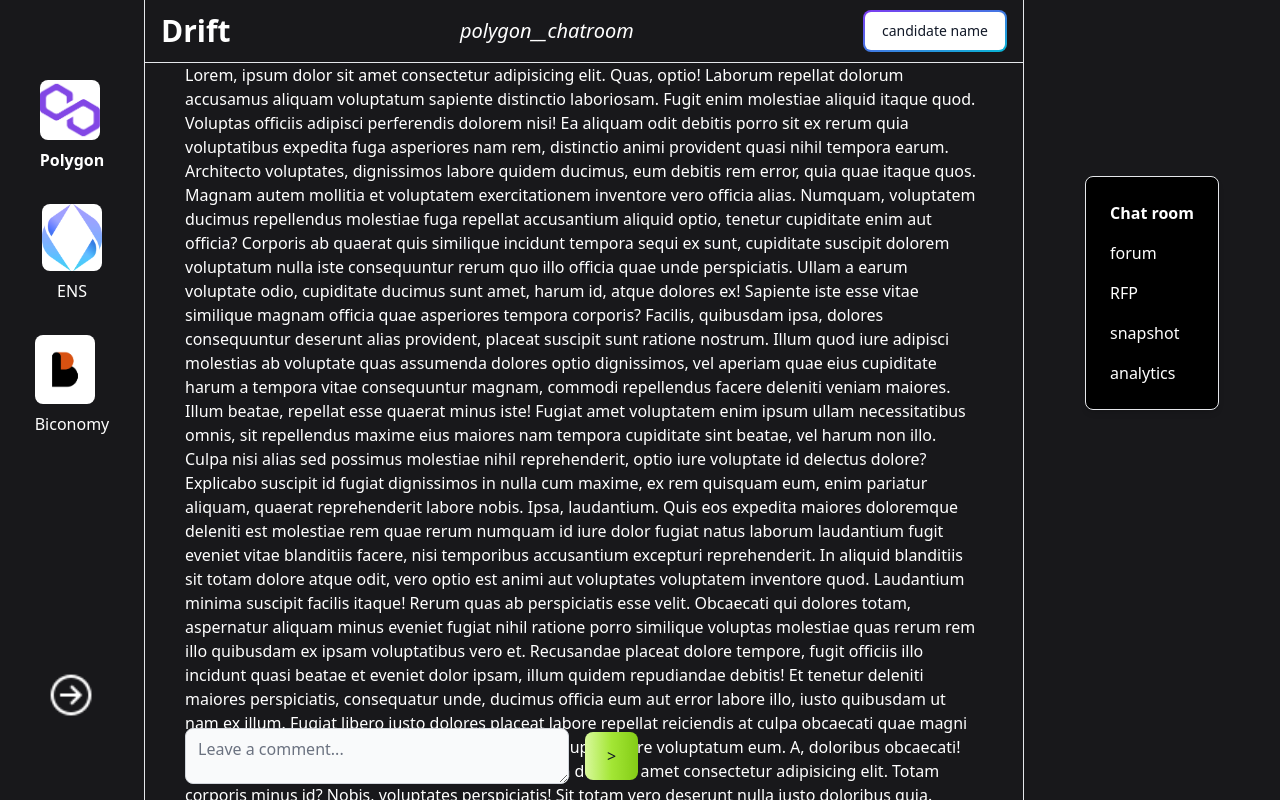
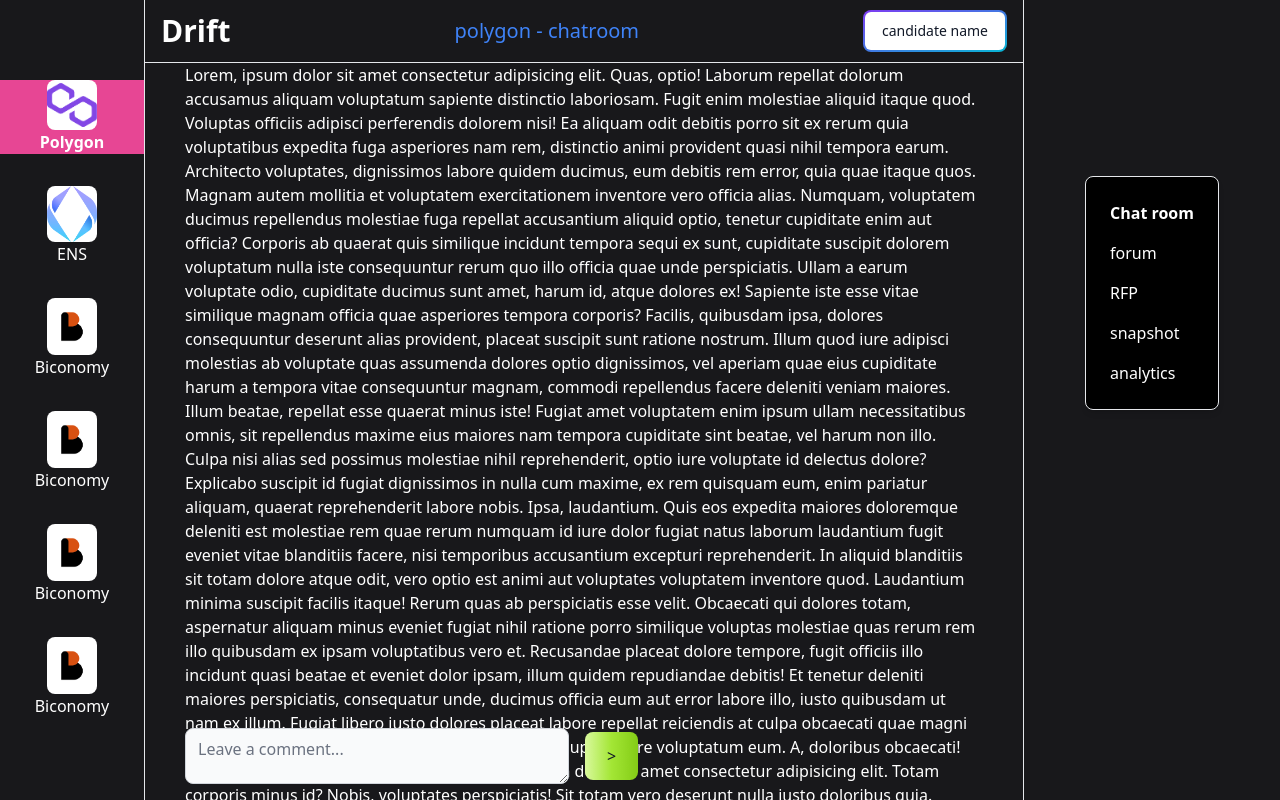
Before and after one commit to deependujha/drift-dao-app, a Next.js app in the folder frontend/: page /mainpage in a window 1280 px wide. Built offline with nearby package versions, Linux system fonts and the light colour scheme.

Commit message:
added css in scrollbar

```diff
--- a/frontend/components/layouts/Navbaar.jsx
+++ b/frontend/components/layouts/Navbaar.jsx
@@ -16,8 +16,8 @@ const Navbar_01 = ({ currLeft, currRight }) => {
         <Navbar.Toggle />
       </div>
       <Navbar.Collapse>
-        <div className="text-xl italic text-white">
-          {currLeft}__{currRight}
+        <div className="text-xl  text-blue-500">
+          {currLeft} - {currRight}
         </div>
       </Navbar.Collapse>
     </Navbar>
--- a/frontend/components/mainPage/DAOChannel.jsx
+++ b/frontend/components/mainPage/DAOChannel.jsx
@@ -1,27 +1,29 @@
-import React from "react";
-import Image from "next/image";
-import { motion } from "framer-motion";
+import React from 'react';
+import Image from 'next/image';
+import { motion } from 'framer-motion';
 
 const DAOChannel = ({ img, name, active }) => {
 	return (
-    <motion.div whileHover={{ scale: 0.9 }} whileTap={{ scale: 0.9 }}>
-      <div className="text-center">
+		<div className={`${active ? 'bg-pink-500' : ''}`}>
+			<motion.div whileHover={{ scale: 0.8 }} whileTap={{ scale: 0.9 }}>
+				<div className="flex justify-center justify-items-center">
 					<Image
 						src={img}
 						height={50}
-          width={60}
-          alt="myDao"
-          className="bg-white rounded-lg mb-2"
+						width={50}
+						alt={name}
+						className="bg-white rounded-lg"
 					/>
+				</div>
 				<div
 					className={`${
-            active === true ? "text-base font-extrabold" : "text-white"
+						active === true ? 'font-extrabold' : 'text-white'
 					}`}
 				>
 					{name}
 				</div>
+			</motion.div>
 		</div>
-    </motion.div>
 	);
 };
 
--- a/frontend/components/mainPage/leftcolumn/ExitButton.jsx
+++ b/frontend/components/mainPage/leftcolumn/ExitButton.jsx
@@ -4,7 +4,7 @@ import Image from "next/image";
 
 const ExitButton = () => {
   return (
-    <div className="absolute bottom-20 right-12">
+    <div className="bottom-20 right-12">
       <a href="#">
         <Image
           src="/mainPageLogo/forward-button.png"
--- a/frontend/components/mainPage/leftcolumn/LeftCol.jsx
+++ b/frontend/components/mainPage/leftcolumn/LeftCol.jsx
@@ -1,55 +1,409 @@
-import React from "react";
-import Image from "next/image";
-import DAOChannel from "../DAOChannel";
-import ExitButton from "./ExitButton";
+import React from 'react';
+import Image from 'next/image';
+import DAOChannel from '../DAOChannel';
+import ExitButton from './ExitButton';
+import SimpleBar from 'simplebar-react';
 
 const LeftCol = ({ currLeft, setCurrLeft }) => {
 	return (
-    <div className="sticky top-0 w-36 h-screen">
-      <div className="pt-16 grid justify-items-center text-center">
+		<div className="sticky top-0 w-36 overflow-auto ">
+			<SimpleBar style={{ maxHeight: "90vh" }}>
+				<div className="pt-16 grid text-center">
 					<div
 						className="my-4"
 						onClick={() => {
-            setCurrLeft("polygon");
+							setCurrLeft('polygon');
 						}}
-          style={{ cursor: "pointer" }}
+						style={{ cursor: 'pointer' }}
 					>
 						<DAOChannel
 							img="/mainPageLogo/polygon.png"
 							name="Polygon"
-            active={currLeft === "polygon"}
+							active={currLeft === 'polygon'}
 						/>
 					</div>
 					<div
 						className="my-4"
 						onClick={() => {
-            setCurrLeft("ENS");
+							setCurrLeft('ENS');
 						}}
-          style={{ cursor: "pointer" }}
+						style={{ cursor: 'pointer' }}
 					>
 						<DAOChannel
 							img="/mainPageLogo/ens.png"
 							name="ENS"
-            active={currLeft === "ENS"}
+							active={currLeft === 'ENS'}
 						/>
 					</div>
 					<div
 						className="my-4"
 						onClick={() => {
-            setCurrLeft("Biconomy");
+							setCurrLeft('Biconomy');
 						}}
-          style={{ cursor: "pointer" }}
+						style={{ cursor: 'pointer' }}
 					>
 						<DAOChannel
 							img="/mainPageLogo/bico.png"
 							name="Biconomy"
-            active={currLeft === "Biconomy"}
+							active={currLeft === 'Biconomy'}
+						/>
+					</div>
+					<div
+						className="my-4"
+						onClick={() => {
+							setCurrLeft('Biconomy');
+						}}
+						style={{ cursor: 'pointer' }}
+					>
+						<DAOChannel
+							img="/mainPageLogo/bico.png"
+							name="Biconomy"
+							active={currLeft === 'Biconomy'}
+						/>
+					</div>
+					<div
+						className="my-4"
+						onClick={() => {
+							setCurrLeft('Biconomy');
+						}}
+						style={{ cursor: 'pointer' }}
+					>
+						<DAOChannel
+							img="/mainPageLogo/bico.png"
+							name="Biconomy"
+							active={currLeft === 'Biconomy'}
+						/>
+					</div>
+					<div
+						className="my-4"
+						onClick={() => {
+							setCurrLeft('Biconomy');
+						}}
+						style={{ cursor: 'pointer' }}
+					>
+						<DAOChannel
+							img="/mainPageLogo/bico.png"
+							name="Biconomy"
+							active={currLeft === 'Biconomy'}
+						/>
+					</div>
+					<div
+						className="my-4"
+						onClick={() => {
+							setCurrLeft('Biconomy');
+						}}
+						style={{ cursor: 'pointer' }}
+					>
+						<DAOChannel
+							img="/mainPageLogo/bico.png"
+							name="Biconomy"
+							active={currLeft === 'Biconomy'}
+						/>
+					</div>
+					<div
+						className="my-4"
+						onClick={() => {
+							setCurrLeft('Biconomy');
+						}}
+						style={{ cursor: 'pointer' }}
+					>
+						<DAOChannel
+							img="/mainPageLogo/bico.png"
+							name="Biconomy"
+							active={currLeft === 'Biconomy'}
+						/>
+					</div>
+					<div
+						className="my-4"
+						onClick={() => {
+							setCurrLeft('Biconomy');
+						}}
+						style={{ cursor: 'pointer' }}
+					>
+						<DAOChannel
+							img="/mainPageLogo/bico.png"
+							name="Biconomy"
+							active={currLeft === 'Biconomy'}
+						/>
+					</div>
+					<div
+						className="my-4"
+						onClick={() => {
+							setCurrLeft('Biconomy');
+						}}
+						style={{ cursor: 'pointer' }}
+					>
+						<DAOChannel
+							img="/mainPageLogo/bico.png"
+							name="Biconomy"
+							active={currLeft === 'Biconomy'}
+						/>
+					</div>
+					<div
+						className="my-4"
+						onClick={() => {
+							setCurrLeft('Biconomy');
+						}}
+						style={{ cursor: 'pointer' }}
+					>
+						<DAOChannel
+							img="/mainPageLogo/bico.png"
+							name="Biconomy"
+							active={currLeft === 'Biconomy'}
+						/>
+					</div>
+					<div
+						className="my-4"
+						onClick={() => {
+							setCurrLeft('Biconomy');
+						}}
+						style={{ cursor: 'pointer' }}
+					>
+						<DAOChannel
+							img="/mainPageLogo/bico.png"
+							name="Biconomy"
+							active={currLeft === 'Biconomy'}
+						/>
+					</div>
+					<div
+						className="my-4"
+						onClick={() => {
+							setCurrLeft('Biconomy');
+						}}
+						style={{ cursor: 'pointer' }}
+					>
+						<DAOChannel
+							img="/mainPageLogo/bico.png"
+							name="Biconomy"
+							active={currLeft === 'Biconomy'}
+						/>
+					</div>
+					<div
+						className="my-4"
+						onClick={() => {
+							setCurrLeft('Biconomy');
+						}}
+						style={{ cursor: 'pointer' }}
+					>
+						<DAOChannel
+							img="/mainPageLogo/bico.png"
+							name="Biconomy"
+							active={currLeft === 'Biconomy'}
+						/>
+					</div>
+					<div
+						className="my-4"
+						onClick={() => {
+							setCurrLeft('Biconomy');
+						}}
+						style={{ cursor: 'pointer' }}
+					>
+						<DAOChannel
+							img="/mainPageLogo/bico.png"
+							name="Biconomy"
+							active={currLeft === 'Biconomy'}
+						/>
+					</div>
+					<div
+						className="my-4"
+						onClick={() => {
+							setCurrLeft('Biconomy');
+						}}
+						style={{ cursor: 'pointer' }}
+					>
+						<DAOChannel
+							img="/mainPageLogo/bico.png"
+							name="Biconomy"
+							active={currLeft === 'Biconomy'}
+						/>
+					</div>
+					<div
+						className="my-4"
+						onClick={() => {
+							setCurrLeft('Biconomy');
+						}}
+						style={{ cursor: 'pointer' }}
+					>
+						<DAOChannel
+							img="/mainPageLogo/bico.png"
+							name="Biconomy"
+							active={currLeft === 'Biconomy'}
+						/>
+					</div>
+					<div
+						className="my-4"
+						onClick={() => {
+							setCurrLeft('Biconomy');
+						}}
+						style={{ cursor: 'pointer' }}
+					>
+						<DAOChannel
+							img="/mainPageLogo/bico.png"
+							name="Biconomy"
+							active={currLeft === 'Biconomy'}
+						/>
+					</div>
+					<div
+						className="my-4"
+						onClick={() => {
+							setCurrLeft('Biconomy');
+						}}
+						style={{ cursor: 'pointer' }}
+					>
+						<DAOChannel
+							img="/mainPageLogo/bico.png"
+							name="Biconomy"
+							active={currLeft === 'Biconomy'}
+						/>
+					</div>
+					<div
+						className="my-4"
+						onClick={() => {
+							setCurrLeft('Biconomy');
+						}}
+						style={{ cursor: 'pointer' }}
+					>
+						<DAOChannel
+							img="/mainPageLogo/bico.png"
+							name="Biconomy"
+							active={currLeft === 'Biconomy'}
+						/>
+					</div>
+					<div
+						className="my-4"
+						onClick={() => {
+							setCurrLeft('Biconomy');
+						}}
+						style={{ cursor: 'pointer' }}
+					>
+						<DAOChannel
+							img="/mainPageLogo/bico.png"
+							name="Biconomy"
+							active={currLeft === 'Biconomy'}
+						/>
+					</div>
+					<div
+						className="my-4"
+						onClick={() => {
+							setCurrLeft('Biconomy');
+						}}
+						style={{ cursor: 'pointer' }}
+					>
+						<DAOChannel
+							img="/mainPageLogo/bico.png"
+							name="Biconomy"
+							active={currLeft === 'Biconomy'}
+						/>
+					</div>
+					<div
+						className="my-4"
+						onClick={() => {
+							setCurrLeft('Biconomy');
+						}}
+						style={{ cursor: 'pointer' }}
+					>
+						<DAOChannel
+							img="/mainPageLogo/bico.png"
+							name="Biconomy"
+							active={currLeft === 'Biconomy'}
+						/>
+					</div>
+					<div
+						className="my-4"
+						onClick={() => {
+							setCurrLeft('Biconomy');
+						}}
+						style={{ cursor: 'pointer' }}
+					>
+						<DAOChannel
+							img="/mainPageLogo/bico.png"
+							name="Biconomy"
+							active={currLeft === 'Biconomy'}
+						/>
+					</div>
+					<div
+						className="my-4"
+						onClick={() => {
+							setCurrLeft('Biconomy');
+						}}
+						style={{ cursor: 'pointer' }}
+					>
+						<DAOChannel
+							img="/mainPageLogo/bico.png"
+							name="Biconomy"
+							active={currLeft === 'Biconomy'}
+						/>
+					</div>
+					<div
+						className="my-4"
+						onClick={() => {
+							setCurrLeft('Biconomy');
+						}}
+						style={{ cursor: 'pointer' }}
+					>
+						<DAOChannel
+							img="/mainPageLogo/bico.png"
+							name="Biconomy"
+							active={currLeft === 'Biconomy'}
+						/>
+					</div>
+					<div
+						className="my-4"
+						onClick={() => {
+							setCurrLeft('Biconomy');
+						}}
+						style={{ cursor: 'pointer' }}
+					>
+						<DAOChannel
+							img="/mainPageLogo/bico.png"
+							name="Biconomy"
+							active={currLeft === 'Biconomy'}
+						/>
+					</div>
+					<div
+						className="my-4"
+						onClick={() => {
+							setCurrLeft('Biconomy');
+						}}
+						style={{ cursor: 'pointer' }}
+					>
+						<DAOChannel
+							img="/mainPageLogo/bico.png"
+							name="Biconomy"
+							active={currLeft === 'Biconomy'}
+						/>
+					</div>
+					<div
+						className="my-4"
+						onClick={() => {
+							setCurrLeft('Biconomy');
+						}}
+						style={{ cursor: 'pointer' }}
+					>
+						<DAOChannel
+							img="/mainPageLogo/bico.png"
+							name="Biconomy"
+							active={currLeft === 'Biconomy'}
+						/>
+					</div>
+					<div
+						className="my-4"
+						onClick={() => {
+							setCurrLeft('Biconomy');
+						}}
+						style={{ cursor: 'pointer' }}
+					>
+						<DAOChannel
+							img="/mainPageLogo/bico.png"
+							name="Biconomy"
+							active={currLeft === 'Biconomy'}
 						/>
 					</div>
 				</div>
 				<div>
 					<ExitButton />
 				</div>
+			</SimpleBar>
 		</div>
 	);
 };
--- a/frontend/package.json
+++ b/frontend/package.json
@@ -17,7 +17,8 @@
     "next": "13.0.7",
     "react": "18.2.0",
     "react-bootstrap": "^2.7.0",
-    "react-dom": "18.2.0"
+    "react-dom": "18.2.0",
+    "simplebar-react": "^2.4.3"
   },
   "devDependencies": {
     "autoprefixer": "^10.4.13",
--- a/frontend/pages/_app.js
+++ b/frontend/pages/_app.js
@@ -1,4 +1,5 @@
 import '../styles/globals.css'
+import 'simplebar-react/dist/simplebar.min.css';
 
 export default function App({ Component, pageProps }) {
   return <Component {...pageProps} />
--- a/frontend/styles/globals.css
+++ b/frontend/styles/globals.css
@@ -109,3 +109,7 @@ a {
     color-scheme: dark;
   }
 }
+
+.simplebar-track.simplebar-vertical .simplebar-scrollbar:before {
+    background-color: red
+}
```
Also changed, not shown: frontend/components/mainPage/Dashboard.jsx (+7 -7 lines), 1 other file (tests, documents, lock files or other folders). Lines whose indentation alone changed are shown as unchanged.
